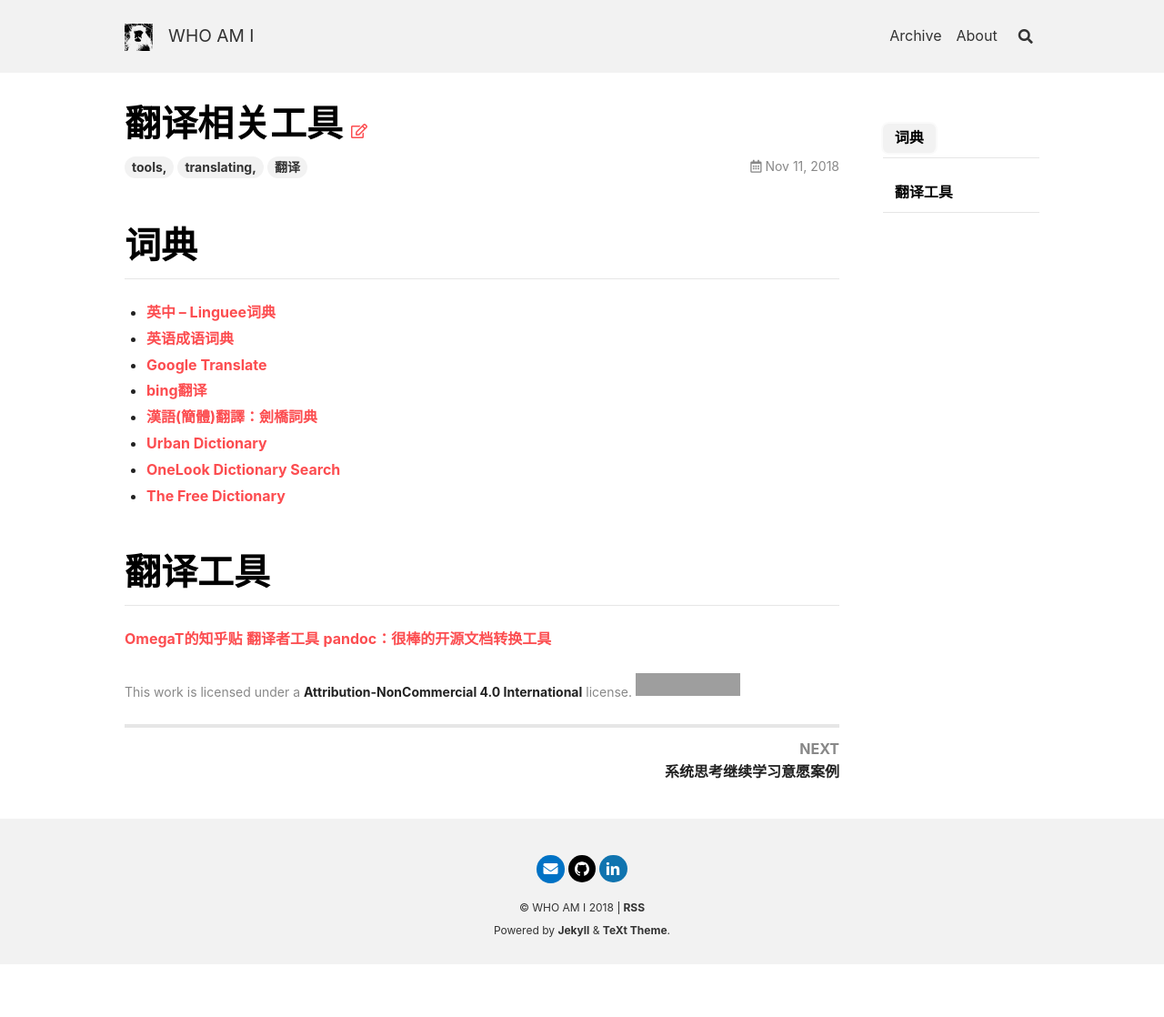
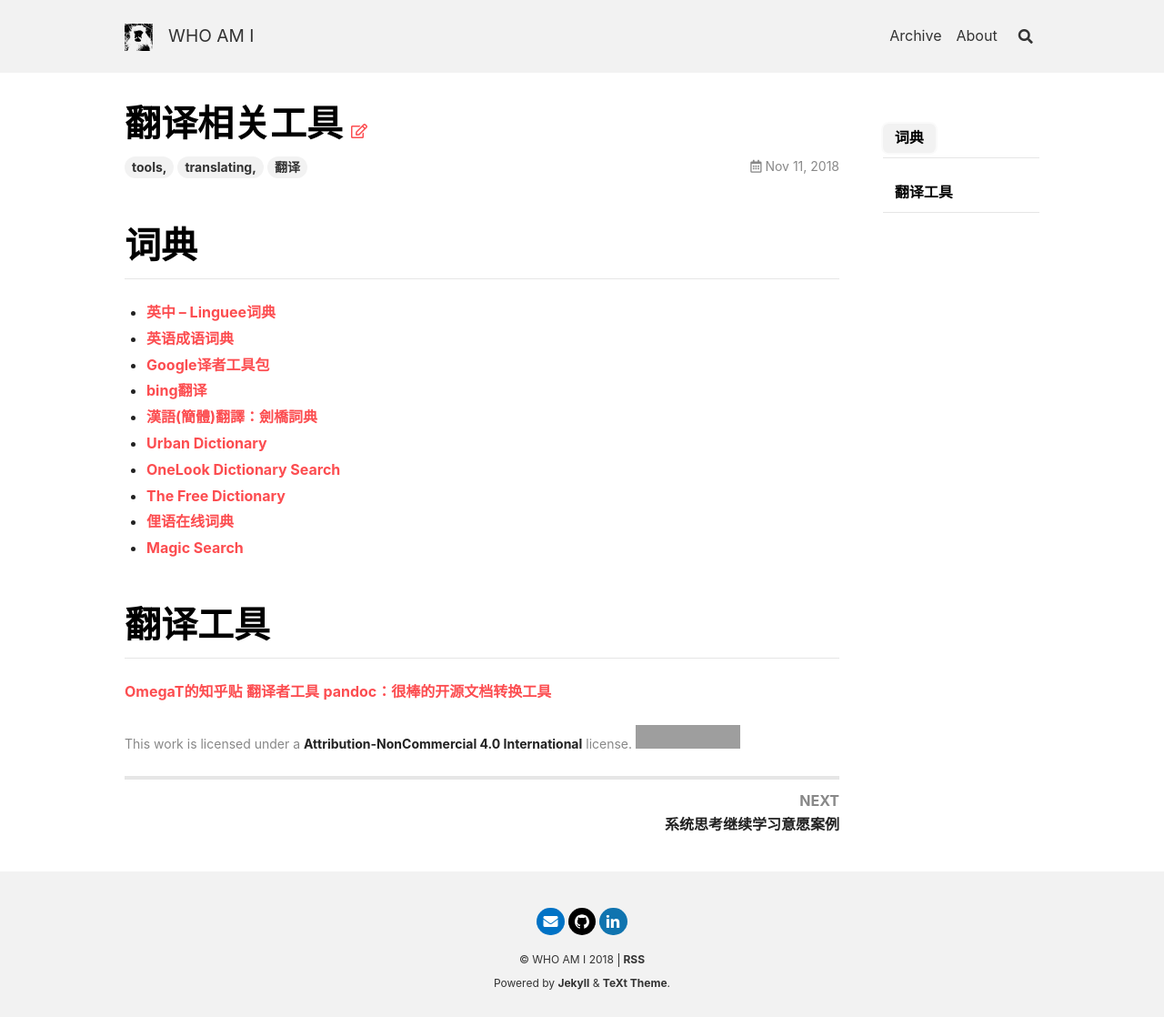
Before and after one commit to wjmmx/wjmmx.github.io, a Jekyll site: the page built from _posts/2018-11-11-Translating-Related.md, in a window 1280 px wide. Shown: the whole page at 91% size. Built offline with Jekyll 4.4.1, drawn with Linux system fonts in a browser that asks for light colours; nearby versions of some CDN libraries; comment, search, counter and statistics services are not loaded; before the commit the page ends 1060 px from its top, so only the background shows below that; grey boxes are pictures that could not be loaded.

Commit message:
merge Slang dict

```diff
--- a/_posts/2018-11-11-Translating-Related.md
+++ b/_posts/2018-11-11-Translating-Related.md
@@ -8,12 +8,14 @@
 
 * [英中 – Linguee词典](https://cn.linguee.com/%E4%B8%AD%E6%96%87-%E8%8B%B1%E8%AF%AD)
 * [英语成语词典](https://idioms.thefreedictionary.com)
-* [Google Translate](https://translate.google.cn/)
+* [Google译者工具包](http://translate.google.com/toolkit)
 * [bing翻译](https://cn.bing.com/translator)
 * [漢語(簡體)翻譯：劍橋詞典](https://dictionary.cambridge.org/zht/%E8%A9%9E%E5%85%B8/%E8%8B%B1%E8%AA%9E-%E6%BC%A2%E8%AA%9E-%E7%B0%A1%E9%AB%94/)
 * [Urban Dictionary](https://www.urbandictionary.com)
 * [OneLook Dictionary Search](https://www.onelook.com)
 * [The Free Dictionary](https://www.thefreedictionary.com)
+* [俚语在线词典](http://onlineslangdictionary.com)
+* [Magic Search](http://magicsearch.org/)
 
 <!--more-->
 
```
